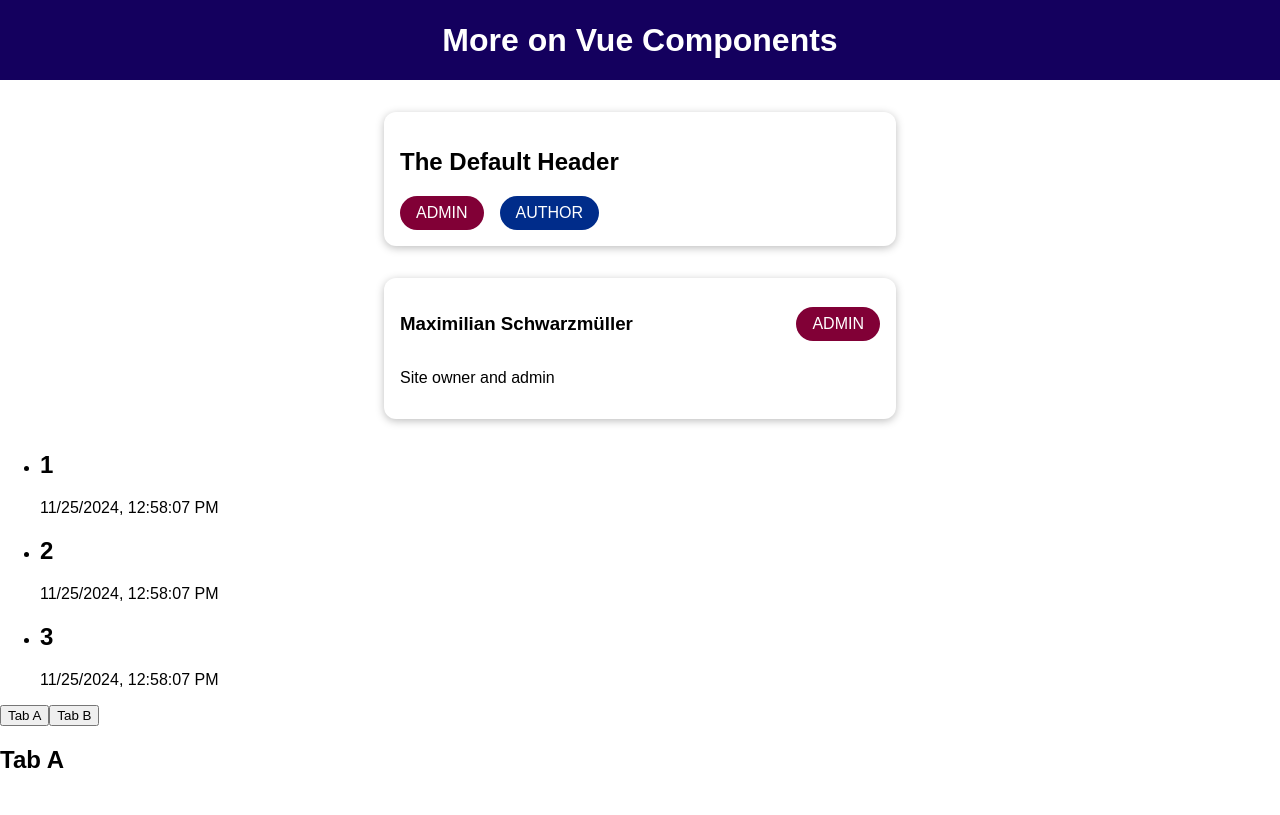
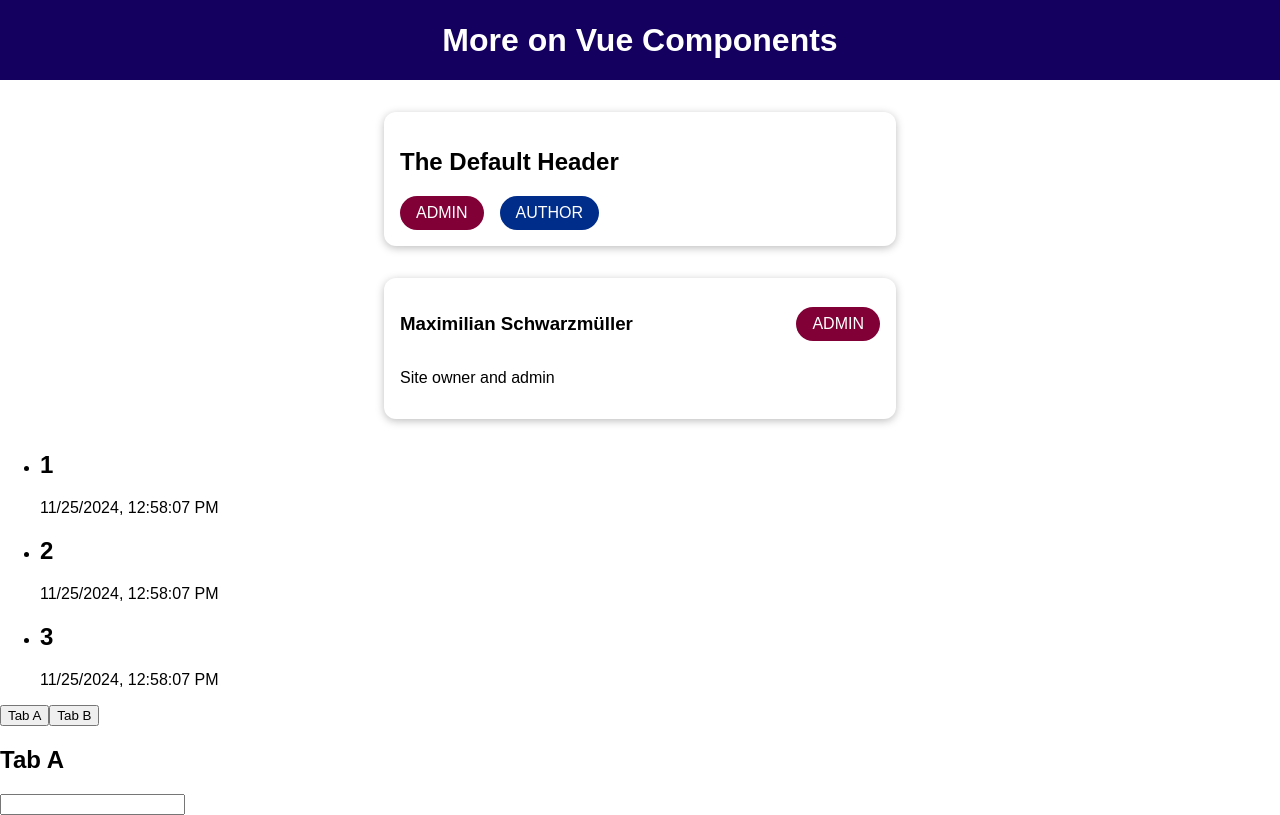
Before and after one commit to eagleduk/vue-perfect-guide, a Vue app in the folder 09. components detail/vue-project/: page / in a window 1280 px wide. Built offline with nearby package versions, Linux system fonts and the light colour scheme.

Commit message:
09. components detail > dynamic component use keep-alive

```diff
--- a/09. components detail/vue-project/src/App.vue
+++ b/09. components detail/vue-project/src/App.vue
@@ -26,7 +26,9 @@
       <button @click="selectTabAction('TabBComponent')">Tab B</button>
     </p>
 
-    <component :is="selectedTab"></component>
+    <KeepAlive>
+      <component :is="selectedTab"></component>
+    </KeepAlive>
   </div>
 </template>
 
--- a/09. components detail/vue-project/src/components/TabAComponent.vue
+++ b/09. components detail/vue-project/src/components/TabAComponent.vue
@@ -1,3 +1,6 @@
 <template>
-  <h2>Tab A</h2>
+  <div>
+    <h2>Tab A</h2>
+    <input type="text" />
+  </div>
 </template>
```
Also changed, not shown: 1 other file (tests, documents, lock files or other folders).
